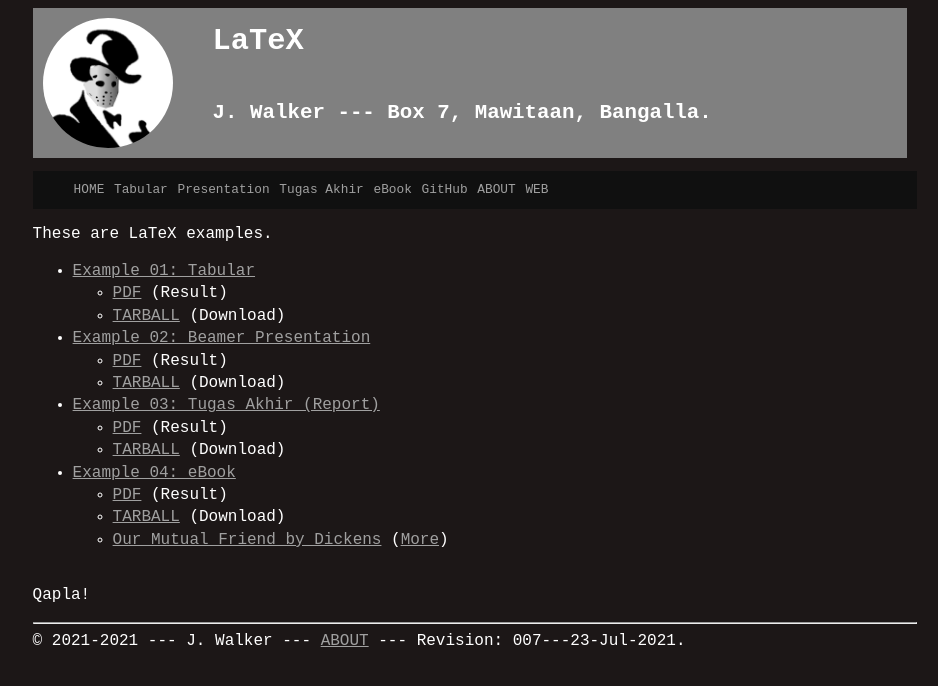
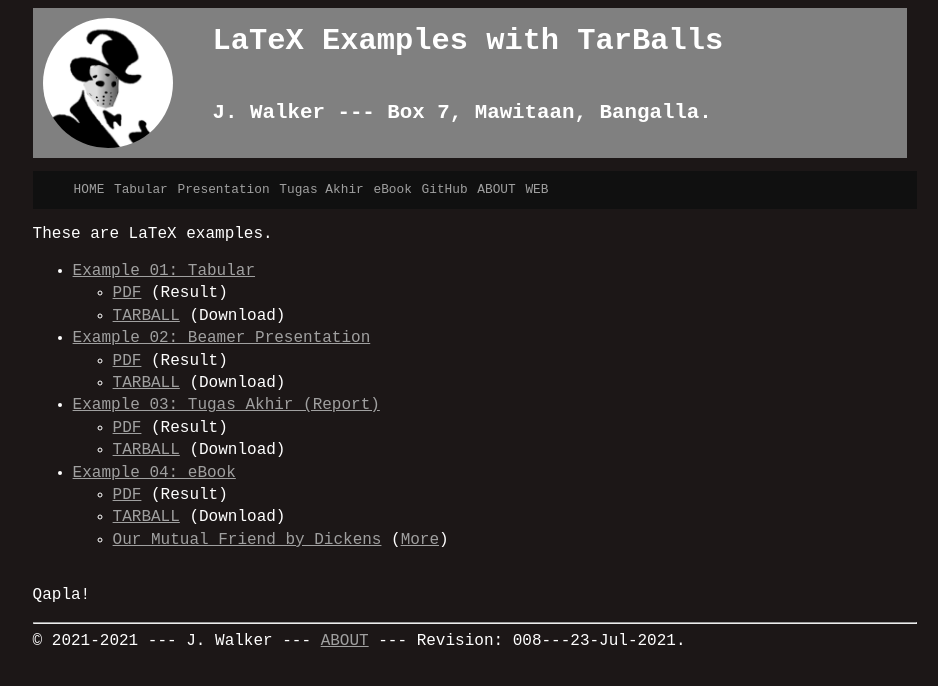
Before and after one commit to Belajar-Latex/latex, a Jekyll site: the page built from index.md, in a window 1280 px wide. Shown: the top 686 px of the page, without its empty margins (165-1103 px from the left). Built offline with Jekyll 4.4.1, drawn with Linux system fonts in a browser that asks for light colours.

Commit message:
new file:   LaTeX01/example01.pdf new file:   LaTeX02/check00.pdf new file:   LaTeX02/os00.pdf new file:   LaTeX03/skripsi.pdf

```diff
--- a/_config.yml
+++ b/_config.yml
@@ -1,5 +1,5 @@
 title:       "LaTeX"
-version:     "007---23-Jul-2021"
+version:     "008---23-Jul-2021"
 copyright:   "2021-2021"
 description: >-
   This is a
--- a/_includes/navbar.html
+++ b/_includes/navbar.html
@@ -9,7 +9,7 @@
     <li class='listitem'><a href='{{ site.baseurl }}/LaTeX01/'>Tabular</a></li>
     <li class='listitem'><a href='{{ site.baseurl }}/LaTeX02/'>Presentation</a></li>
     <li class='listitem'><a href='{{ site.baseurl }}/LaTeX03/'>Tugas Akhir</a></li>
-    <li class='listitem'><a href='https://jennywren.vlsm.org/'>eBook</a></li>
+    <li class='listitem'><a href='{{ site.baseurl }}/LaTeX04/'>eBook</a></li>
     <li class='listitem'><a href='{{ site.urlgithub }}'>GitHub</a></li>
     <li class='listitem'><a href='{{ site.baseurl }}/ABOUT/'>ABOUT</a></li>
     <li class='listitem'><a href='{{ site.urlweb }}'>WEB</a></li>
--- a/index.md
+++ b/index.md
@@ -1,4 +1,5 @@
 ---
+title:  "LaTeX Examples with TarBalls"
 layout: "layout"
 ---
 
```
Also changed, not shown: LaTeX04/01-01-02.jpg (deleted), 16 other files.
